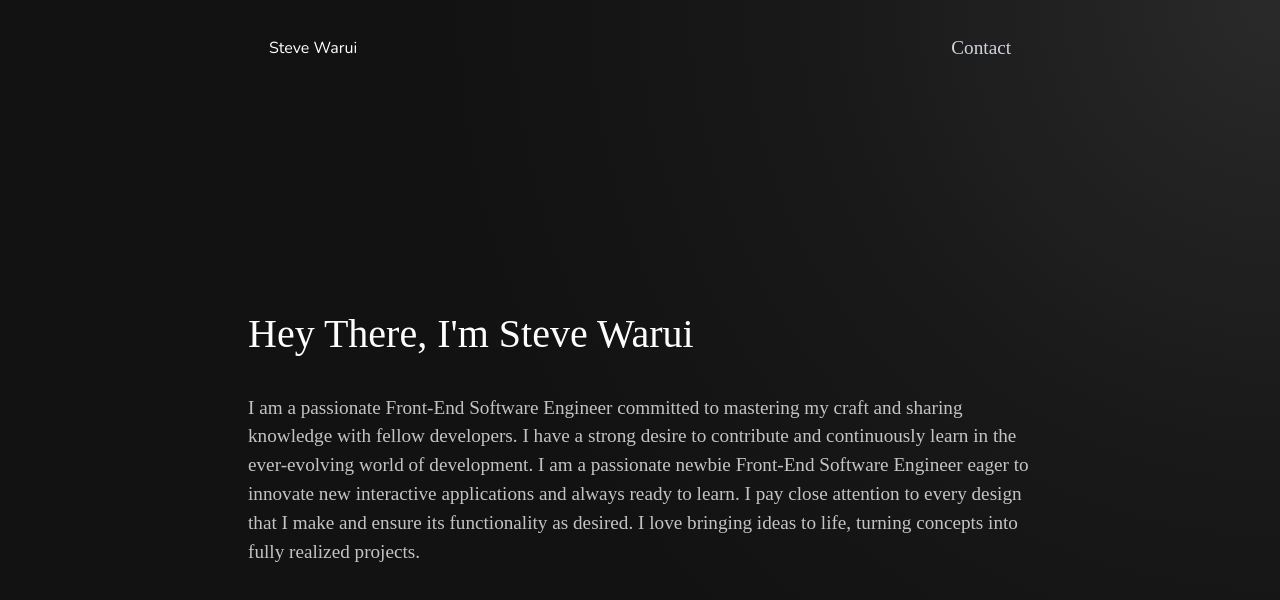
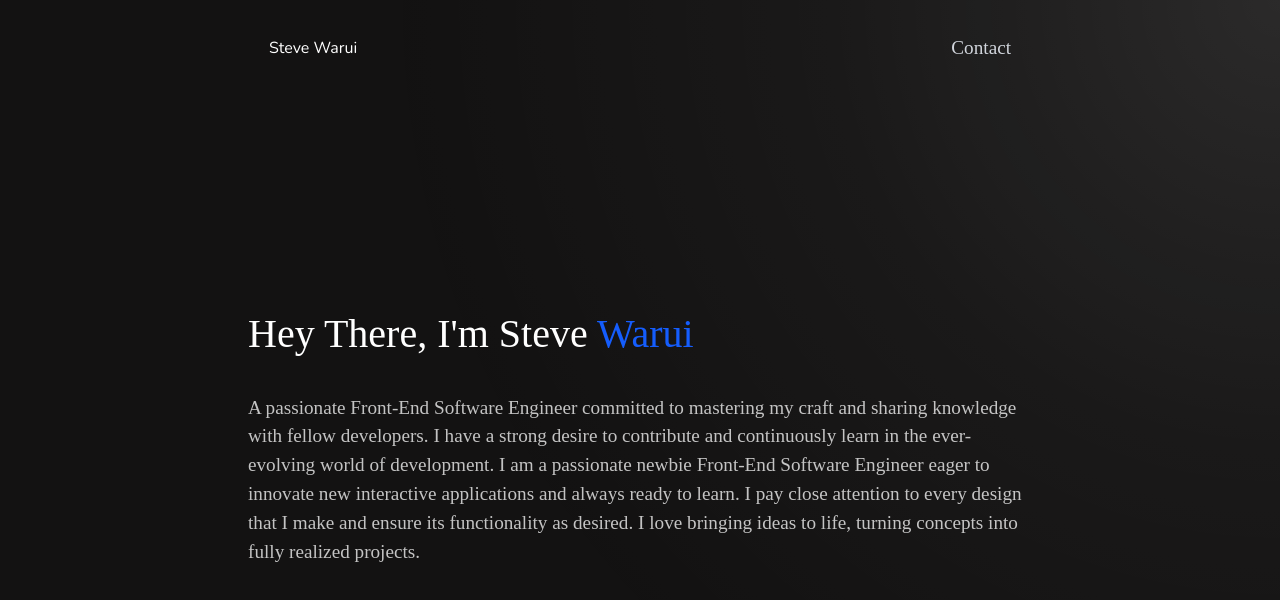
Before and after one commit to swarui/swarui, a React (Vite) app in the folder frontend/: page / in a window 1280 px wide. Shown: the top 600 px of the page. Built offline with nearby package versions, Linux system fonts and the light colour scheme; a web font is replaced by a local one.

Commit message:
frontend

```diff
--- a/frontend/src/components/Home.jsx
+++ b/frontend/src/components/Home.jsx
@@ -9,7 +9,7 @@ function Home() {
   className="text-3xl sm:text-3xl md:text-5xl font-medium "
   style={{ fontFamily: 'Afacad', fontSize: '2.5rem' }}
 >
-  Hey There, I'm Steve Warui
+  Hey There, I'm Steve  <span  className="text-blue-600" >Warui</span>
 </h1>
 
 
@@ -17,7 +17,7 @@ function Home() {
   style={{ fontFamily: 'Afacad', fontSize: '1.2rem', lineHeight: '1.5' }}
   className="opacity-75 mt-10"
 >
-  I am a passionate Front-End Software Engineer committed to mastering my craft and sharing knowledge with fellow developers. I have a strong desire to contribute and continuously learn in the ever-evolving world of development. I am a passionate newbie Front-End Software Engineer eager to innovate new interactive applications and always ready to learn. I pay close attention to every design that I make and ensure its functionality as desired. I love bringing ideas to life, turning concepts into fully realized projects.
+  A passionate Front-End Software Engineer committed to mastering my craft and sharing knowledge with fellow developers. I have a strong desire to contribute and continuously learn in the ever-evolving world of development. I am a passionate newbie Front-End Software Engineer eager to innovate new interactive applications and always ready to learn. I pay close attention to every design that I make and ensure its functionality as desired. I love bringing ideas to life, turning concepts into fully realized projects.
 </h2>
 
 
```
